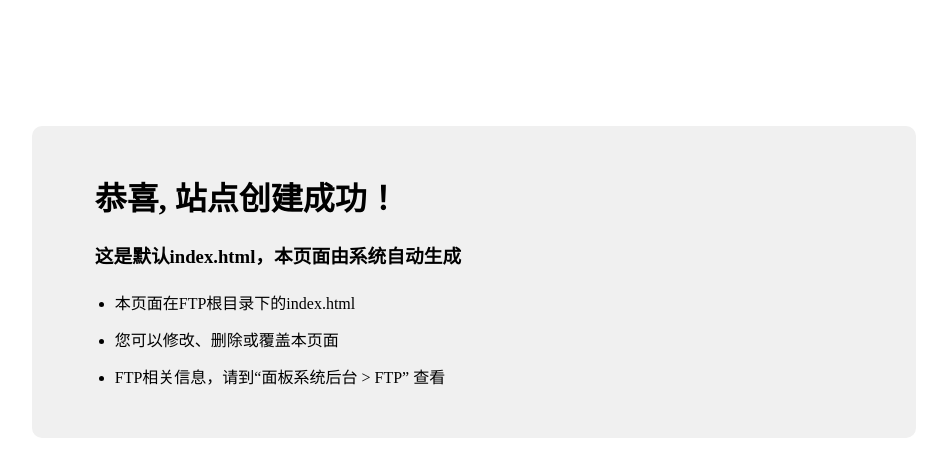
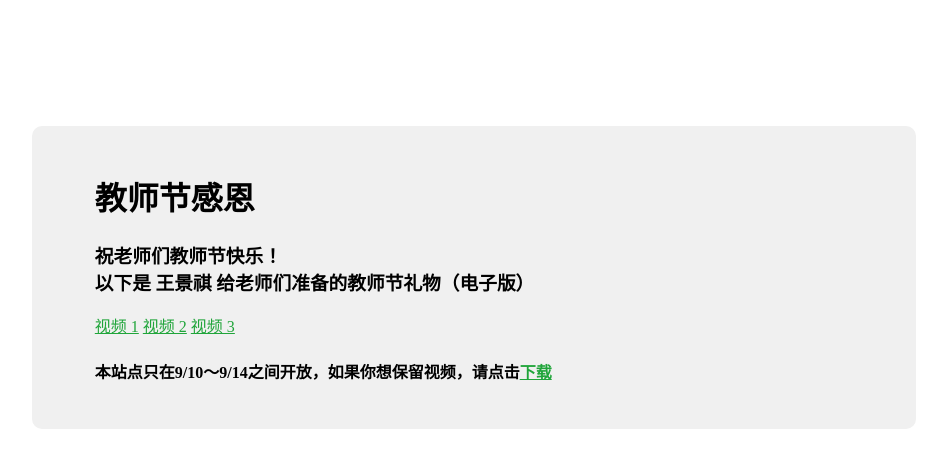
Before and after one commit to Gelcaby/.github.io, a plain HTML site: page index.html in a window 1280 px wide. Shown: the whole page, without its empty margins (166-1113 px from the left). Drawn offline with Linux system fonts and the light colour scheme.

Commit message:
Update index.html

```diff
--- a/index.html
+++ b/index.html
@@ -2,7 +2,7 @@
 <html>
 <head>
     <meta charset="utf-8">
-    <title>恭喜，站点创建成功！</title>
+    <title>教师节感恩</title>
     <style>
         .container {
             width: 60%;
@@ -27,13 +27,12 @@
 </head>
 <body>
     <div class="container">
-        <h1>恭喜, 站点创建成功！</h1>
-        <h3>这是默认index.html，本页面由系统自动生成</h3>
-        <ul>
-            <li>本页面在FTP根目录下的index.html</li>
-            <li>您可以修改、删除或覆盖本页面</li>
-            <li>FTP相关信息，请到“面板系统后台 > FTP” 查看</li>
-        </ul>
+        <h1>教师节感恩</h1>
+        <h3>祝老师们教师节快乐！</br>以下是 王景祺 给老师们准备的教师节礼物（电子版）</h3>
+        <a href="/video1.html">视频 1</a>
+    <a href="/video2.html">视频 2</a>
+    <a href="/video3.html">视频 3</a>
+    <h4>本站点只在9/10～9/14之间开放，如果你想保留视频，请点击<a href="/download/videos.zip">下载</a></h4>
     </div>
 </body>
 </html>
```
